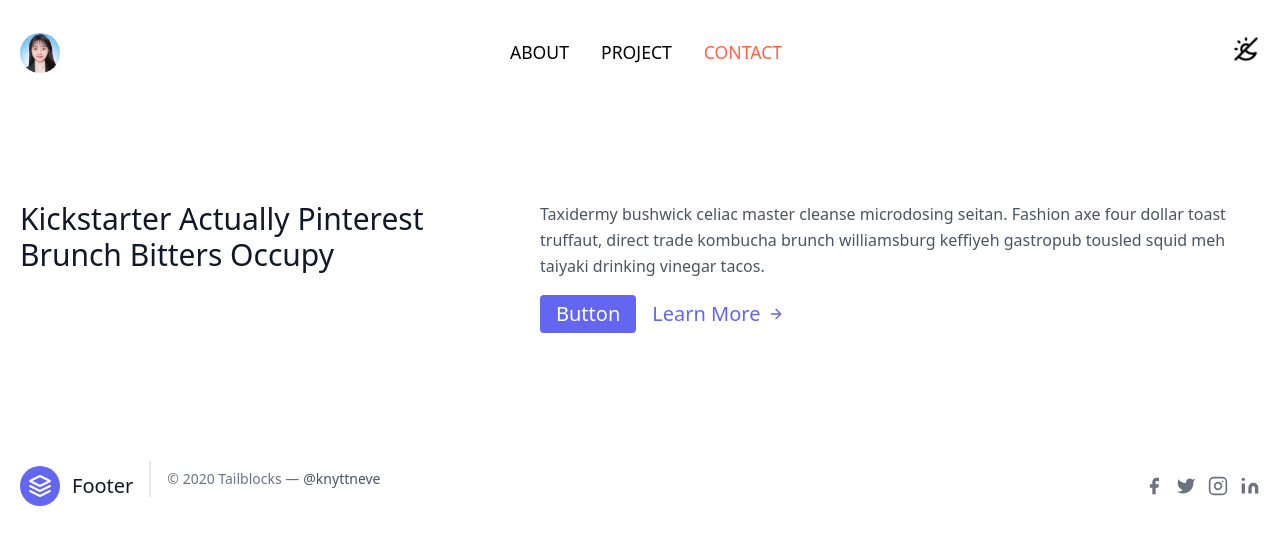
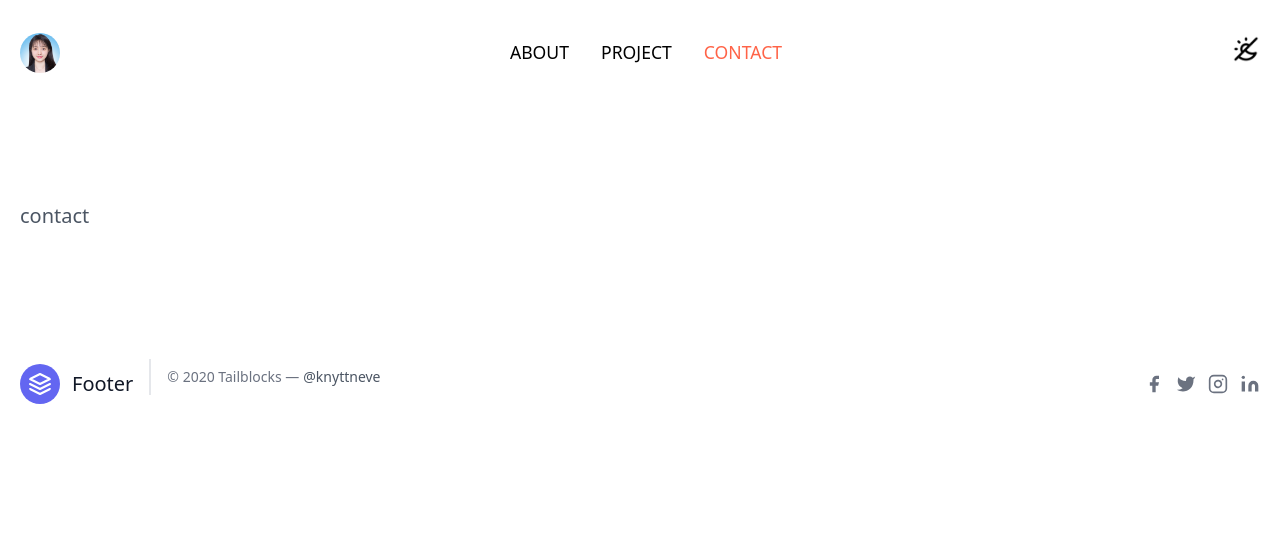
Before and after one commit to talkingOrange/NextJS_Portfolio, a Next.js app: page /contact in a window 1280 px wide. Shown: the top 544 px of the page. Built offline with nearby package versions, Linux system fonts and the light colour scheme.

Commit message:
[ etc ] 화면 정리

```diff
--- a/src/components/Contact.tsx
+++ b/src/components/Contact.tsx
@@ -3,36 +3,7 @@ export default function Contact() {
     <>
       <section className="text-gray-600 body-font">
         <div className="container px-5 py-24 mx-auto flex flex-wrap">
-          <h2 className="sm:text-3xl text-2xl text-gray-900 font-medium title-font mb-2 md:w-2/5">
-            Kickstarter Actually Pinterest Brunch Bitters Occupy
-          </h2>
-          <div className="md:w-3/5 md:pl-6">
-            <p className="leading-relaxed text-base">
-              Taxidermy bushwick celiac master cleanse microdosing seitan.
-              Fashion axe four dollar toast truffaut, direct trade kombucha
-              brunch williamsburg keffiyeh gastropub tousled squid meh taiyaki
-              drinking vinegar tacos.
-            </p>
-            <div className="flex md:mt-4 mt-6">
-              <button className="inline-flex text-white bg-indigo-500 border-0 py-1 px-4 focus:outline-none hover:bg-indigo-600 rounded">
-                Button
-              </button>
-              <a className="text-indigo-500 inline-flex items-center ml-4">
-                Learn More
-                <svg
-                  fill="none"
-                  stroke="currentColor"
-                  stroke-linecap="round"
-                  stroke-linejoin="round"
-                  stroke-width="2"
-                  className="w-4 h-4 ml-2"
-                  viewBox="0 0 24 24"
-                >
-                  <path d="M5 12h14M12 5l7 7-7 7"></path>
-                </svg>
-              </a>
-            </div>
-          </div>
+          contact
         </div>
       </section>
     </>
--- a/src/pages/project.tsx
+++ b/src/pages/project.tsx
@@ -17,36 +17,6 @@ export default function project({ projects }: any) {
               <h4>{project.created_time}</h4>
             </div>
           ))}
-          <h2 className="sm:text-3xl text-2xl text-gray-900 font-medium title-font mb-2 md:w-2/5">
-            Kickstarter Actually Pinterest Brunch Bitters Occupy
-          </h2>
-          <div className="md:w-3/5 md:pl-6">
-            <p className="leading-relaxed text-base">
-              Taxidermy bushwick celiac master cleanse microdosing seitan.
-              Fashion axe four dollar toast truffaut, direct trade kombucha
-              brunch williamsburg keffiyeh gastropub tousled squid meh taiyaki
-              drinking vinegar tacos.
-            </p>
-            <div className="flex md:mt-4 mt-6">
-              <button className="inline-flex text-white bg-indigo-500 border-0 py-1 px-4 focus:outline-none hover:bg-indigo-600 rounded">
-                Button
-              </button>
-              <a className="text-indigo-500 inline-flex items-center ml-4">
-                Learn More
-                <svg
-                  fill="none"
-                  stroke="currentColor"
-                  stroke-linecap="round"
-                  stroke-linejoin="round"
-                  stroke-width="2"
-                  className="w-4 h-4 ml-2"
-                  viewBox="0 0 24 24"
-                >
-                  <path d="M5 12h14M12 5l7 7-7 7"></path>
-                </svg>
-              </a>
-            </div>
-          </div>
         </div>
       </section>
     </div>
```
